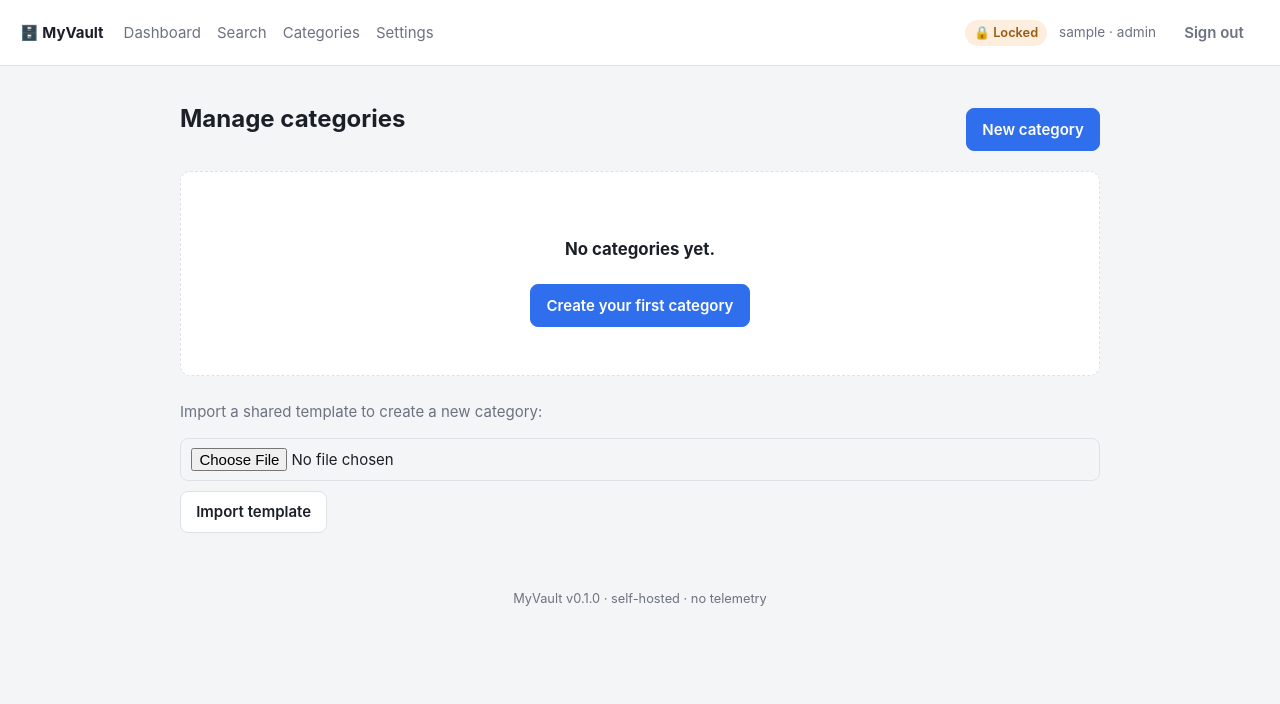
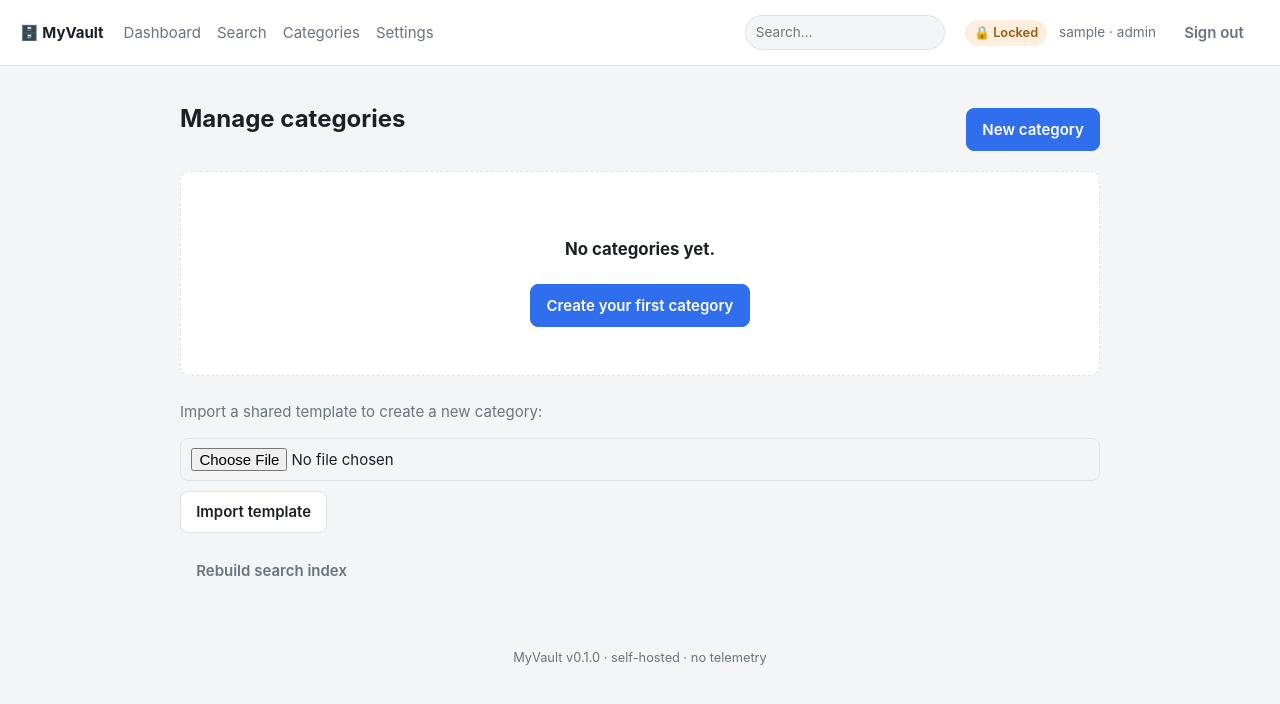
Before and after one commit to squadri00/recodik, a Flask app: page /categories/ in a window 1280 px wide. Shown: the top 704 px of the page. Run offline with Flask 3, Linux system fonts and the light colour scheme; the visitor is signed in with stand-in values (Sample User, id 1); data comes from the database, SQL or seed files in the repository; data that the repository does not hold is empty.

Commit message:
Phase 4 — Search: FTS5 global search UI
- Search page: plain query -> prefix-AND FTS5 MATCH (non-alnum stripped, each
  token becomes token*), ranked, capped at 100, with a highlighted snippet and
  the source category name per hit; results link to the record
- Search box in the header on every page for logged-in users
- Admin-only "Rebuild search index" (POST /search/reindex) on the Categories
  page, for use after template imports or bulk field changes
- Index maintenance (added in Phase 3) verified end to end: create/edit/delete a
  record keeps records_fts in lockstep; encrypted values never indexed
- Smoke-tested (8 checks): cross-category matches, category-scoped terms, prefix
  search, no-match state, edit/delete index freshness, admin reindex, member can
  search but gets 403 on reindex

Co-Authored-By: Claude Sonnet 5 <noreply@anthropic.com>

```diff
--- a/myvault/static/style.css
+++ b/myvault/static/style.css
@@ -49,7 +49,11 @@ hr { border: none; border-top: 1px solid var(--border); margin: 1rem 0; }
 .topnav { display: flex; gap: 1rem; }
 .topnav a { color: var(--muted); }
 .topnav a:hover { color: var(--text); text-decoration: none; }
-.topbar-right { margin-left: auto; display: flex; align-items: center; gap: .75rem; }
+.topsearch { margin-left: auto; }
+.topsearch input {
+  width: 200px; padding: .35rem .6rem; font-size: .85rem; border-radius: 999px;
+}
+.topbar-right { display: flex; align-items: center; gap: .75rem; }
 .who { color: var(--muted); font-size: .85rem; }
 
 .pill {
--- a/myvault/templates/base.html
+++ b/myvault/templates/base.html
@@ -19,6 +19,10 @@
       <a href="{{ url_for('settings.index') }}">Settings</a>
     {% endif %}
   </nav>
+  <form class="topsearch" method="get" action="{{ url_for('search.search_page') }}" role="search">
+    <input type="search" name="q" placeholder="Search…" aria-label="Search all categories"
+           value="{{ request.args.get('q', '') if request.endpoint == 'search.search_page' }}">
+  </form>
   <div class="topbar-right">
     {% if vault_unlocked %}
       <a class="pill pill-ok" href="{{ url_for('auth.lock') }}" title="Lock the vault">🔓 Unlocked</a>
--- a/myvault/templates/categories_manage.html
+++ b/myvault/templates/categories_manage.html
@@ -46,4 +46,8 @@
   <input type="file" name="template" accept="application/json,.json" required>
   <button class="btn" type="submit">Import template</button>
 </form>
+
+<form method="post" action="{{ url_for('search.reindex') }}" style="margin-top:1rem">
+  <button class="btn btn-ghost" type="submit">Rebuild search index</button>
+</form>
 {% endblock %}
```
Also changed, not shown: myvault/search.py (+20 -2 lines).
